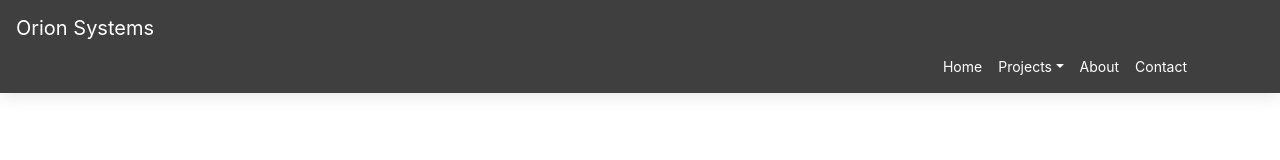
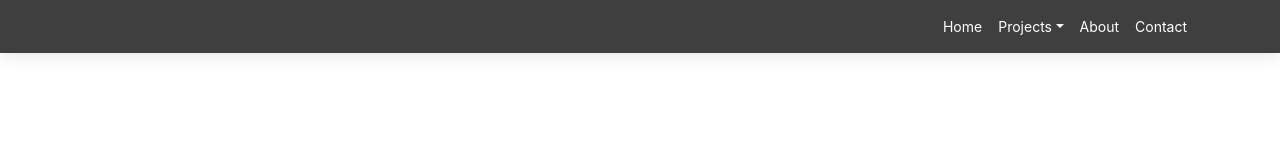
Before and after one commit to njpd57/OrionSystems, a plain HTML site: page index.html in a window 1280 px wide. Drawn offline with nearby package versions, Linux system fonts and the light colour scheme.

Commit message:
Add files via upload

```diff
--- a/index.html
+++ b/index.html
@@ -20,7 +20,7 @@
             <div class="main-menu">
 
                 <nav class="navbar">
-                    <a class="navbar-brand" href="#">Orion Systems</a>
+                    <!----<a class="navbar-brand" href="#">Orion Systems</a>-->
                     <div class="container">
                         <ul class="nav ml-auto mr-auto mr-md-0">
 
```
